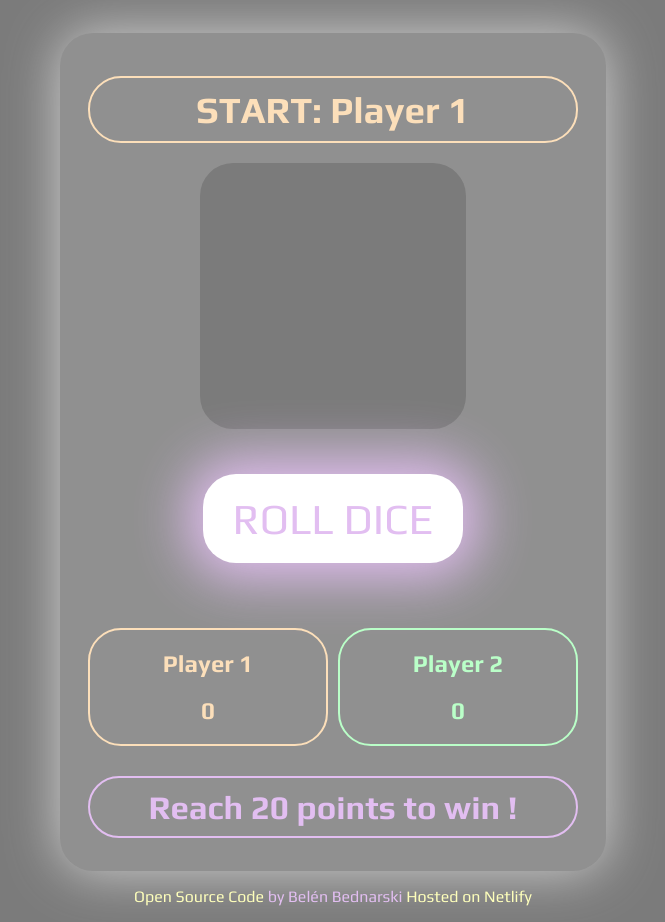
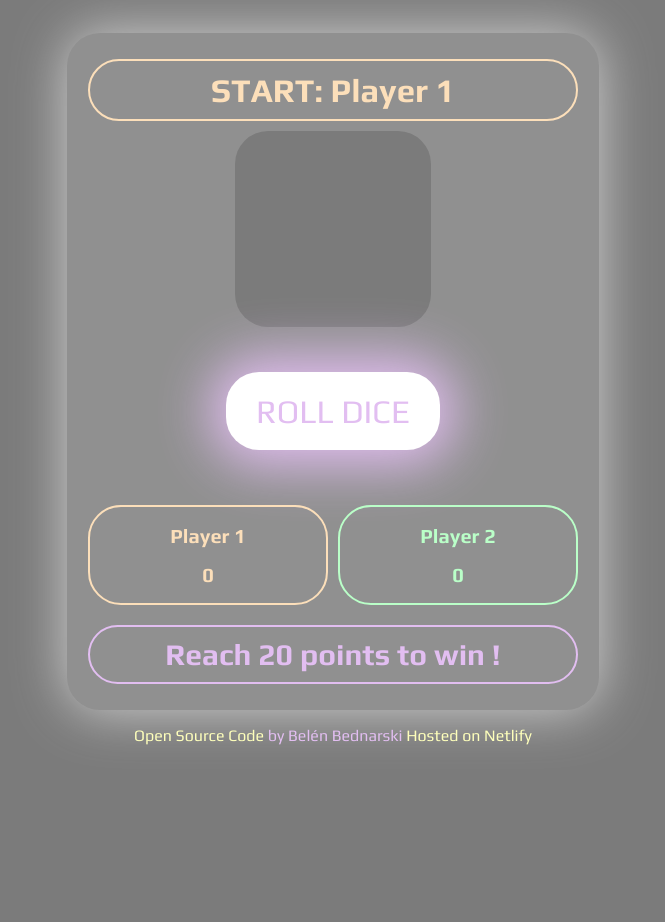
Before and after one commit to b-a-b-e-l/dice-game, a plain HTML site: page index.html in a window 1280 px wide. Shown: the whole page, without its empty margins (307-972 px from the left). After the commit the page ends 800 px from the top, so only its background shows below. Drawn offline with Linux system fonts and the light colour scheme.

Commit message:
Adapted size of all elements to fit smaller screens

```diff
--- a/index.html
+++ b/index.html
@@ -6,6 +6,9 @@
       rel="stylesheet"
     />
     <link rel="stylesheet" href="styles.css" />
+    <meta name="viewport" content="width=device-width, initial-scale=1.0" />
+
+    <title>Dice Game</title>
   </head>
   <body>
     <div id="container" class="container">
--- a/styles.css
+++ b/styles.css
@@ -17,15 +17,15 @@ body {
   background-color: #909090;
   box-shadow: 0px 0px 53px 0px #d1d1d1;
   border-radius: 33px;
-  padding: 23px;
+  padding: 16px;
 }
 .dice-box {
-  padding: 33px;
+  padding: 23px;
   border-radius: 33px;
 }
 .dice {
-  width: 200px;
-  height: 200px;
+  width: 150px;
+  height: 150px;
   background-color: #7b7b7b;
   margin: 0 auto;
 }
@@ -53,7 +53,7 @@ img {
 button {
   color: #fff;
   padding: 20px 30px;
-  font-size: 43px;
+  font-size: 33px;
   font-family: "Play", sans-serif;
   border: none;
   border-radius: 33px;
@@ -122,13 +122,13 @@ button:focus {
   color: #fcdfba;
   border: 2.5px solid #fcdfba;
   border-radius: 33px;
-  margin: 20 5px;
+  margin: 10 5px;
 }
 .player2 {
   color: #baffc8;
   border: 2.5px solid #baffc8;
   border-radius: 33px;
-  margin: 20 5px;
+  margin: 10 5px;
 }
 
 .notes {
@@ -137,13 +137,17 @@ button:focus {
   border-radius: 33px;
   margin: 10 5px;
   padding: 10px;
-  font-size: 33px;
+  font-size: 30px;
 }
 
 h1 {
-  font-size: 37px;
+  font-size: 33px;
   padding: 10px;
   font-weight: 700;
+}
+
+h2 {
+  font-size: 20px;
 }
 
 .footer-link {
```
